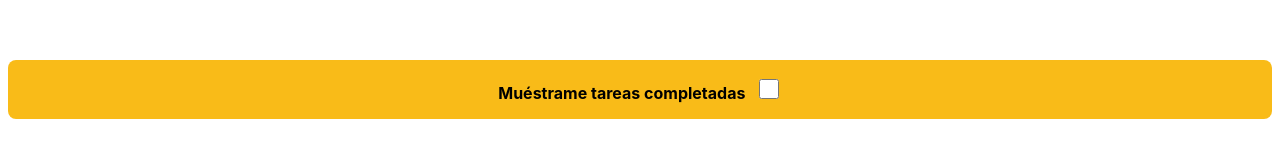
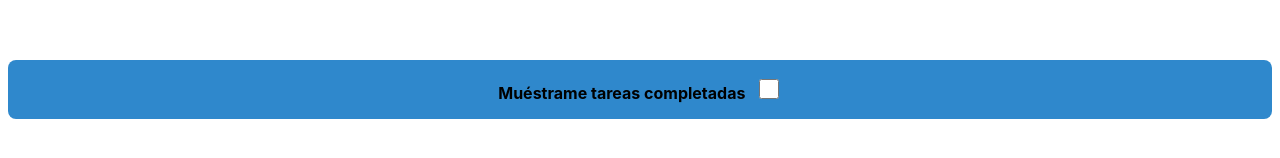
Before and after one commit to Andtooan/Andtooan, a React app: page / in a window 1280 px wide. Shown: the part 336-494 px from the top of the page. Built offline with nearby package versions, Linux system fonts and the light colour scheme.

Commit message:
Update TaskToggle.css

```diff
--- a/src/components/styles/TaskToggle.css
+++ b/src/components/styles/TaskToggle.css
@@ -5,7 +5,7 @@
   display: flex;
   justify-content: center;
   align-items: center;
-  background: var(--main-color);
+  background: #2F88CC;
   padding: 1em;
   font-weight: bold;
 }
```
